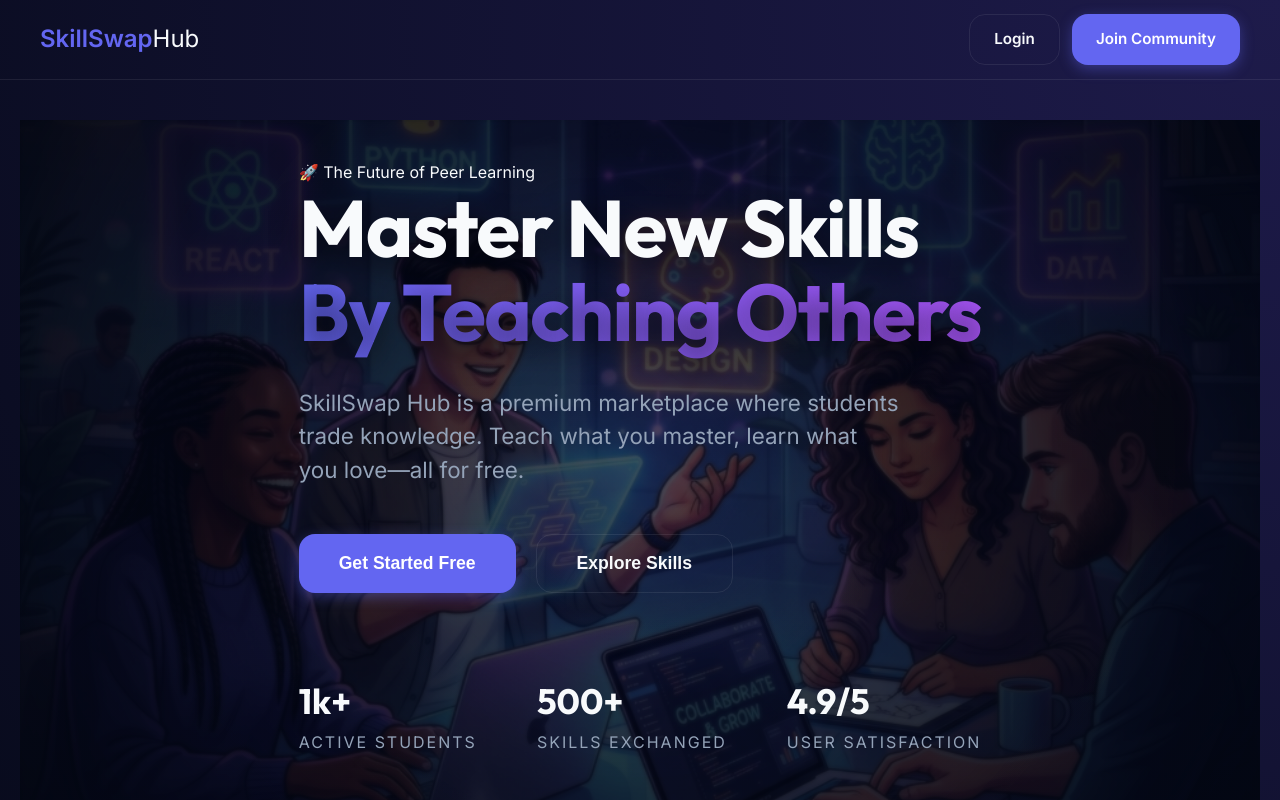
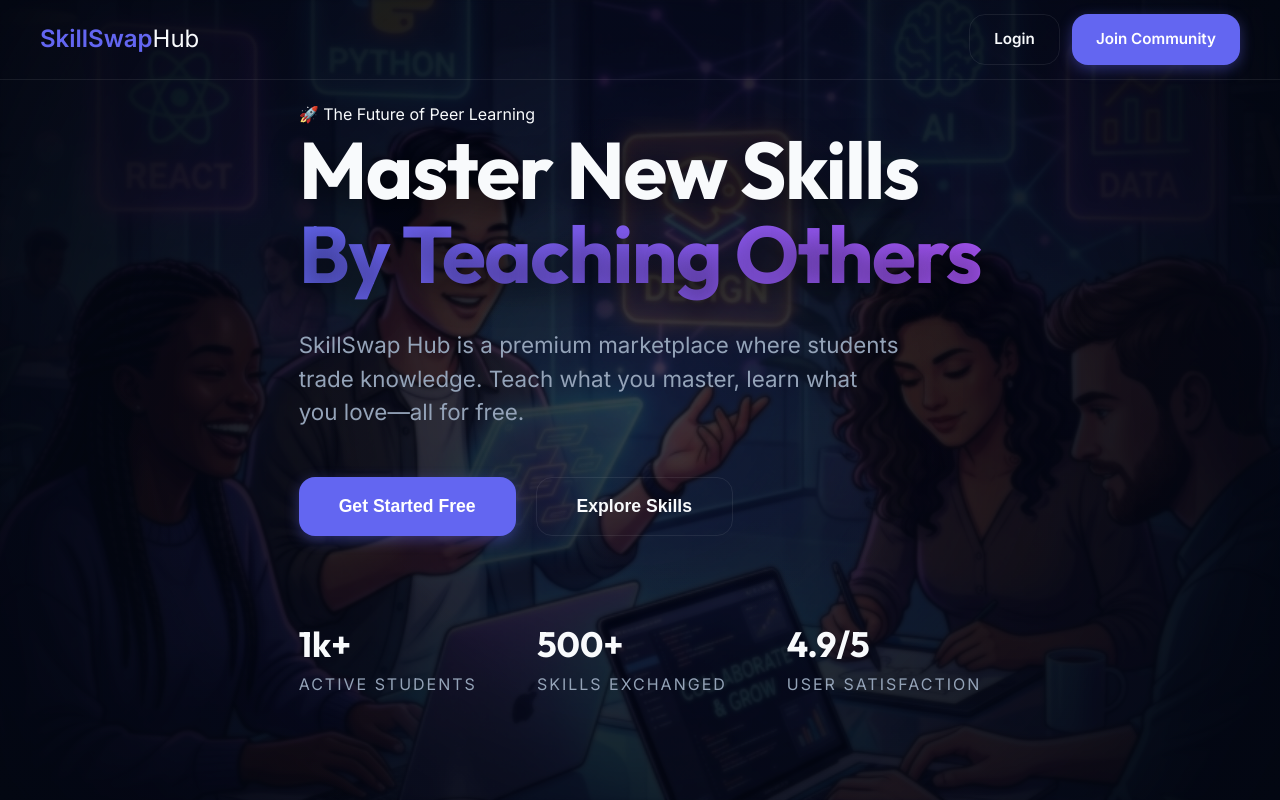
Before and after one commit to sheikhumaryounas/skillswap-hub, a React (Create React App) app in the folder frontend/: page / in a window 1280 px wide. Shown: the top 800 px of the page. Built offline with nearby package versions, Linux system fonts and the light colour scheme.

Commit message:
Fix: Backend path error and Home background immersion

```diff
--- a/frontend/src/assets/Home.css
+++ b/frontend/src/assets/Home.css
@@ -1,15 +1,17 @@
 .home-page {
   position: relative;
-  overflow: hidden;
+  width: 100%;
 }
 
 .hero {
   position: relative;
-  min-height: 100vh;
+  height: 100vh;
+  width: 100%;
   display: flex;
   align-items: center;
-  padding: 120px 0;
-  margin-top: -80px; /* Offset for absolute/glass navbar if applicable */
+  padding: 0;
+  margin-top: -80px;
+  overflow: hidden;
 }
 
 .hero-bg-overlay {
@@ -19,16 +21,21 @@
   width: 100%;
   height: 100%;
   z-index: -1;
-  overflow: hidden;
 }
 
 .hero-bg-img {
   width: 100%;
   height: 100%;
   object-fit: cover;
-  opacity: 0.5;
-  filter: saturate(1.2) brightness(0.7);
-  transform: scale(1.05); /* Slight zoom for edge-to-edge look */
+  object-position: center;
+  opacity: 0.65;
+  filter: saturate(1.1) brightness(0.5);
+  transform: scale(1.15); /* More zoom for full coverage */
+  transition: transform 10s ease-out; /* Slow zoom-out effect for premium feel */
+}
+
+.hero:hover .hero-bg-img {
+  transform: scale(1);
 }
 
 .glass-overlay {
--- a/frontend/src/index.css
+++ b/frontend/src/index.css
@@ -133,6 +133,13 @@ h1, h2, h3, h4, h5, h6 {
   width: 100%;
 }
 
+/* Allow Home page to be truly full-screen */
+.app:has(.home-page) .main-content {
+  padding: 0;
+  max-width: none;
+  margin: 0;
+}
+
 /* Premium Buttons */
 .btn {
   display: inline-flex;
```
Also changed, not shown: 3 other files (tests, documents, lock files or other folders).
